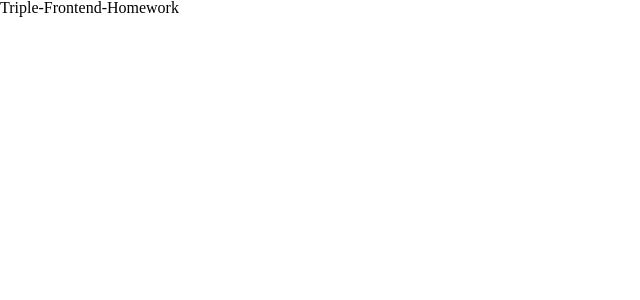
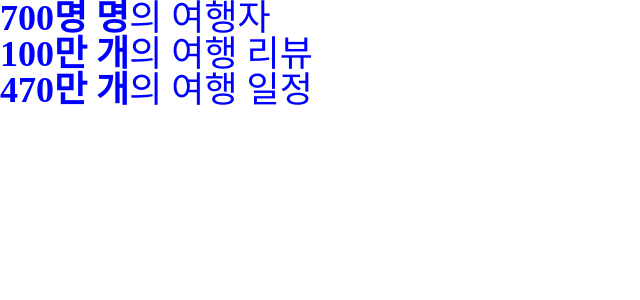
Before and after one commit to Clzzi/Triple-Frontend-Homework, a React app: page / in a window 1280 px wide. Shown: the top 300 px of the page, without its empty margins (0-640 px from the left). Built offline with nearby package versions, Linux system fonts and the light colour scheme.

Commit message:
ADD: prototype StatList Component

```diff
--- a/src/App.tsx
+++ b/src/App.tsx
@@ -1,7 +1,8 @@
 import '@/styles/reset.css'
+import StatList from './components/StatList'
 
 const App = () => {
-  return <div>Triple-Frontend-Homework</div>
+  return <StatList />
 }
 
 export default App
--- /dev/null
+++ b/src/components/StatList/index.tsx
@@ -0,0 +1,33 @@
+import Bold from '@/styles/Bold'
+import Text from '@/components/common/Text'
+
+import List from '../common/List'
+import ListItem from '../common/ListItem'
+
+interface StatItemProps {
+  emphasizeStat: string
+  message: string
+}
+
+const StatItem = ({ emphasizeStat, message }: StatItemProps) => {
+  return (
+    <ListItem>
+      <Text fontSize="36px">
+        <Bold>{emphasizeStat}</Bold>
+        {message}
+      </Text>
+    </ListItem>
+  )
+}
+
+const StatList = () => {
+  return (
+    <List direction="column">
+      <StatItem emphasizeStat="700명 명" message="의 여행자" />
+      <StatItem emphasizeStat="100만 개" message="의 여행 리뷰" />
+      <StatItem emphasizeStat="470만 개" message="의 여행 일정" />
+    </List>
+  )
+}
+
+export default StatList
```
Also changed, not shown: 1 other file (tests, documents, lock files or other folders).
